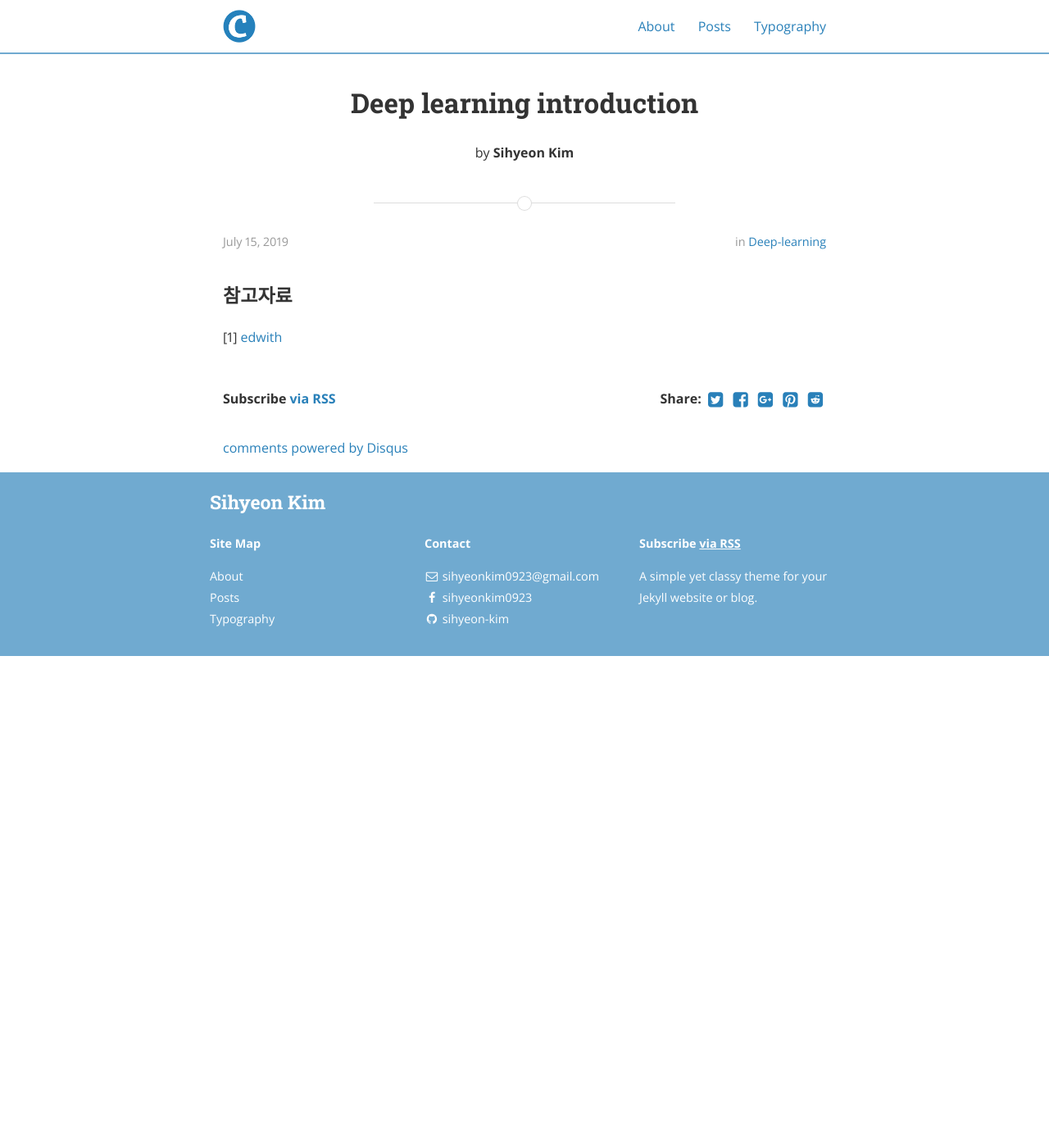
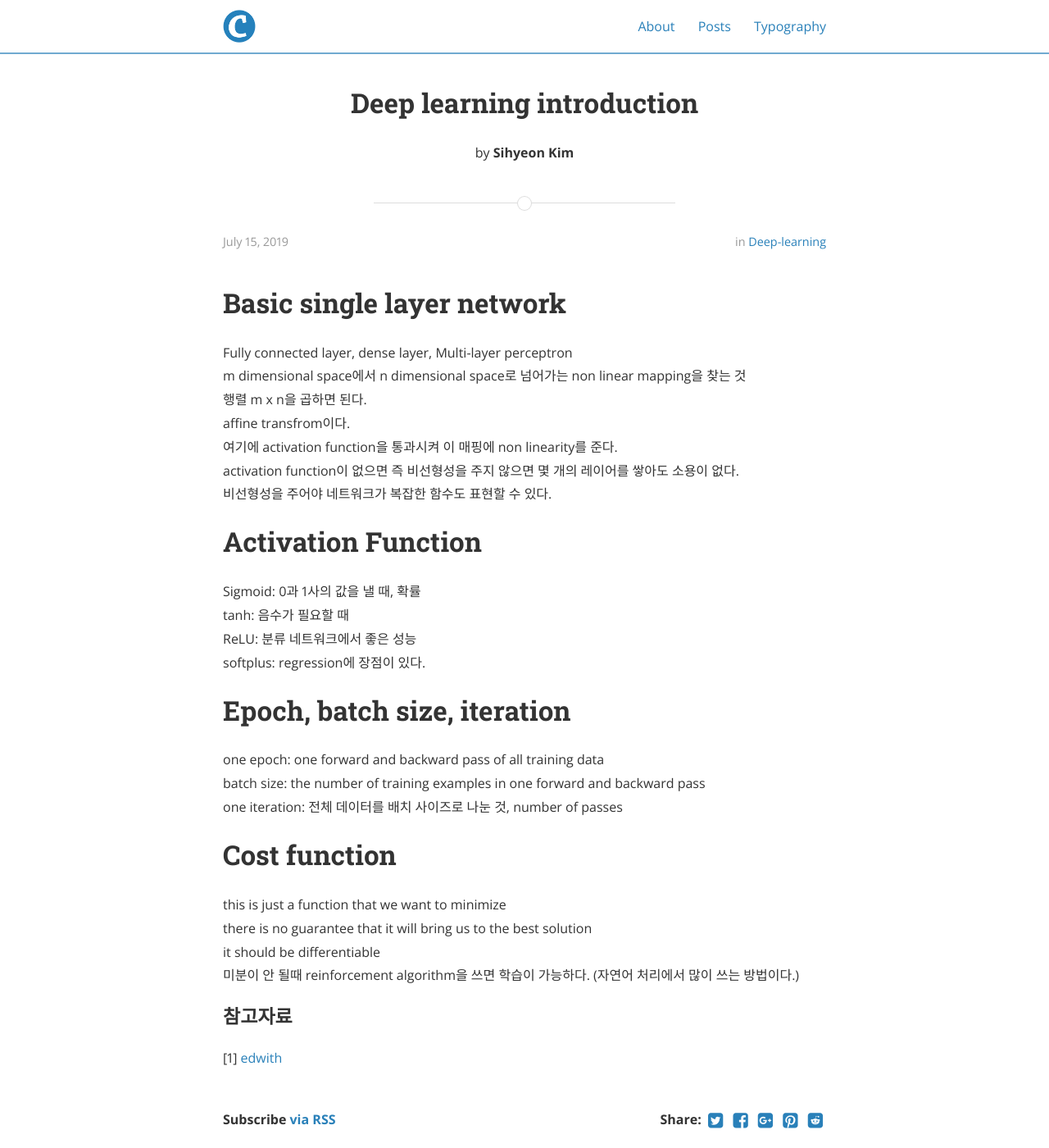
Before and after one commit to sihyeon-kim/sihyeon-kim.github.io, a Jekyll site: the page built from _posts/2019-07-15-Deep-learning-intro.markdown, in a window 1280 px wide and 1400 px high. Shown: the whole window at 82% size. Built offline with Jekyll 4.4.1, drawn with Linux system fonts in a browser that asks for light colours; nearby versions of some CDN libraries; comment, search, counter and statistics services are not loaded.

Commit message:
Update 2019-07-15-Deep-learning-intro.markdown

```diff
--- a/_posts/2019-07-15-Deep-learning-intro.markdown
+++ b/_posts/2019-07-15-Deep-learning-intro.markdown
@@ -6,6 +6,33 @@ author: Sihyeon Kim
 categories: deep-learning
 ---
 
+# Basic single layer network
+Fully connected layer, dense layer, Multi-layer perceptron
+m dimensional space에서 n dimensional space로 넘어가는 non linear mapping을 찾는 것
+행렬 m x n을 곱하면 된다.
+affine transfrom이다.
+여기에 activation function을 통과시켜 이 매핑에 non linearity를 준다.
+activation function이 없으면 즉 비선형성을 주지 않으면 몇 개의 레이어를 쌓아도 소용이 없다.
+비선형성을 주어야 네트워크가 복잡한 함수도 표현할 수 있다.
+
+# Activation Function
+Sigmoid: 0과 1사의 값을 낼 때, 확률
+tanh: 음수가 필요할 때
+ReLU: 분류 네트워크에서 좋은 성능
+softplus: regression에 장점이 있다.
+
+# Epoch, batch size, iteration
+one epoch: one forward and backward pass of all training data
+batch size: the number of training examples in one forward and backward pass
+one iteration: 전체 데이터를 배치 사이즈로 나눈 것, number of passes
+
+# Cost function
+this is just a function that we want to minimize
+there is no guarantee that it will bring us to the best solution
+it should be differentiable
+미분이 안 될때 reinforcement algorithm을 쓰면 학습이 가능하다. (자연어 처리에서 많이 쓰는 방법이다.)
+
+
 ### 참고자료
 
 [1] [edwith](https://www.edwith.org/deeplearningchoi/joinLectures/10979)
```
